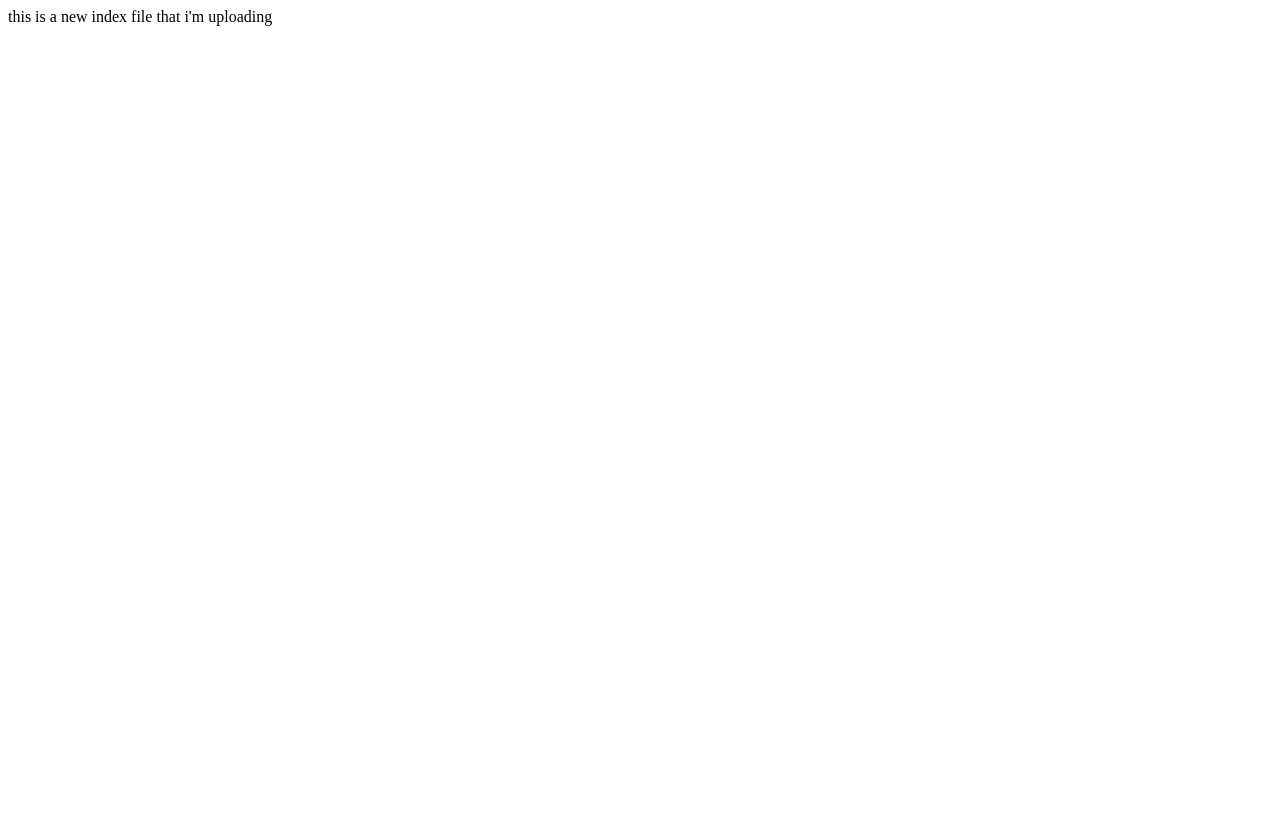
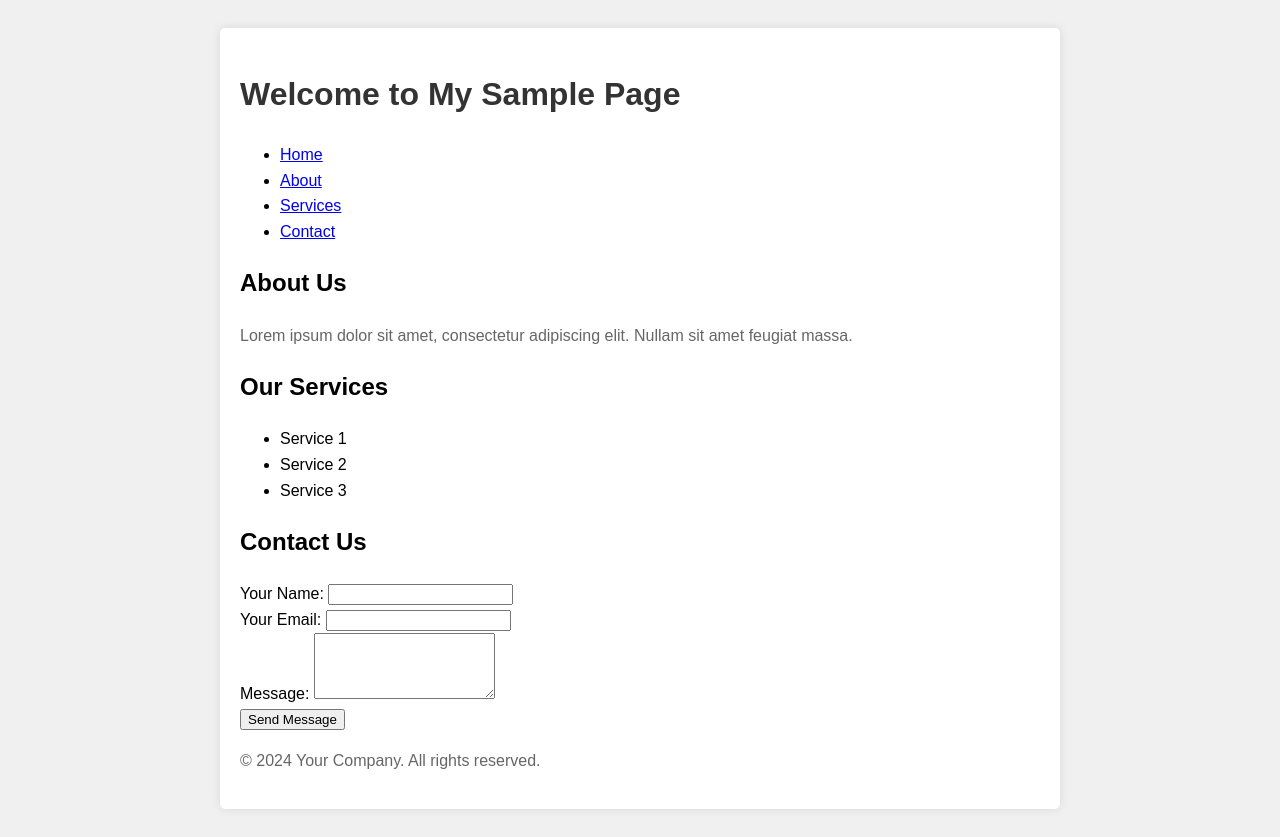
Before and after one commit to arnabasu/learn, a plain HTML site: page index.html in a window 1280 px wide. Before the commit the page ends 800 px from the top, so only its background shows below. Drawn offline with Linux system fonts and the light colour scheme.

Commit message:
Adding page details to index.html

```diff
--- a/index.html
+++ b/index.html
@@ -1 +1,77 @@
-this is a new index file that i'm uploading
+<!DOCTYPE html>
+<html lang="en">
+<head>
+    <meta charset="UTF-8">
+    <meta name="viewport" content="width=device-width, initial-scale=1.0">
+    <title>Sample HTML Page</title>
+    <style>
+        body {
+            font-family: Arial, sans-serif;
+            line-height: 1.6;
+            padding: 20px;
+            background-color: #f0f0f0;
+        }
+        h1 {
+            color: #333;
+        }
+        p {
+            color: #666;
+        }
+        .container {
+            max-width: 800px;
+            margin: auto;
+            background-color: #fff;
+            padding: 20px;
+            border-radius: 5px;
+            box-shadow: 0 0 10px rgba(0, 0, 0, 0.1);
+        }
+    </style>
+</head>
+<body>
+    <div class="container">
+        <header>
+            <h1>Welcome to My Sample Page</h1>
+        </header>
+        <nav>
+            <ul>
+                <li><a href="#">Home</a></li>
+                <li><a href="#">About</a></li>
+                <li><a href="#">Services</a></li>
+                <li><a href="#">Contact</a></li>
+            </ul>
+        </nav>
+        <main>
+            <section>
+                <h2>About Us</h2>
+                <p>Lorem ipsum dolor sit amet, consectetur adipiscing elit. Nullam sit amet feugiat massa.</p>
+            </section>
+            <section>
+                <h2>Our Services</h2>
+                <ul>
+                    <li>Service 1</li>
+                    <li>Service 2</li>
+                    <li>Service 3</li>
+                </ul>
+            </section>
+            <section>
+                <h2>Contact Us</h2>
+                <form action="#" method="post">
+                    <label for="name">Your Name:</label>
+                    <input type="text" id="name" name="name" required>
+                    <br>
+                    <label for="email">Your Email:</label>
+                    <input type="email" id="email" name="email" required>
+                    <br>
+                    <label for="message">Message:</label>
+                    <textarea id="message" name="message" rows="4" required></textarea>
+                    <br>
+                    <button type="submit">Send Message</button>
+                </form>
+            </section>
+        </main>
+        <footer>
+            <p>&copy; 2024 Your Company. All rights reserved.</p>
+        </footer>
+    </div>
+</body>
+</html>
```
